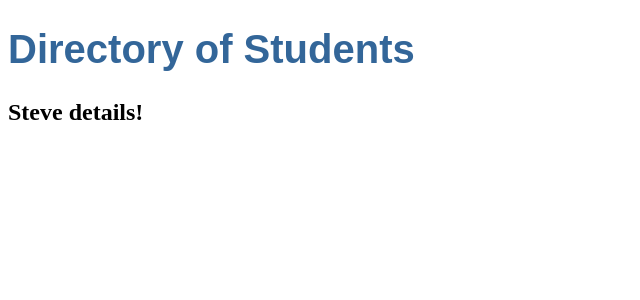
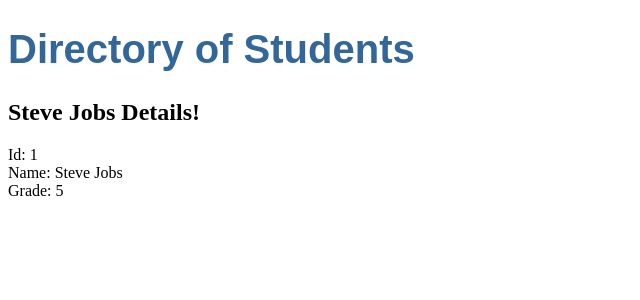
Before and after one commit to sychi77/Angular2App, an Angular app: page / in a window 1280 px wide. Shown: the top 300 px of the page, without its empty margins (0-640 px from the left). Built offline with nearby package versions, Linux system fonts and the light colour scheme.

Commit message:
Made student object display on template

```diff
--- a/src/app/app.component.ts
+++ b/src/app/app.component.ts
@@ -3,18 +3,26 @@ import { Component } from '@angular/core';
 export class Student {
   id: number;
   name: string;
+  grade: number;
 }
 
 @Component({
   selector: 'app-root',
   templateUrl: './app.component.html',
   styleUrls: ['./app.component.css'],
-  template: '<h1>{{title}}</h1><h2>{{student.name}} details!</h2>',
+  template: `
+  <h1>{{title}}</h1>
+  <h2>{{student.name}} Details!</h2>
+  <div><label>Id: </label>{{student.id}}</div>
+  <div><label>Name: </label>{{student.name}}</div>
+  <div><label>Grade: </label>{{student.grade}}</div>
+  `,
 })
 export class AppComponent {
   title = 'Directory of Students';
   student: Student = {
     id: 1,
-    name: 'Steve'
+    name: 'Steve Jobs',
+    grade: 5,
   };
 }
```
